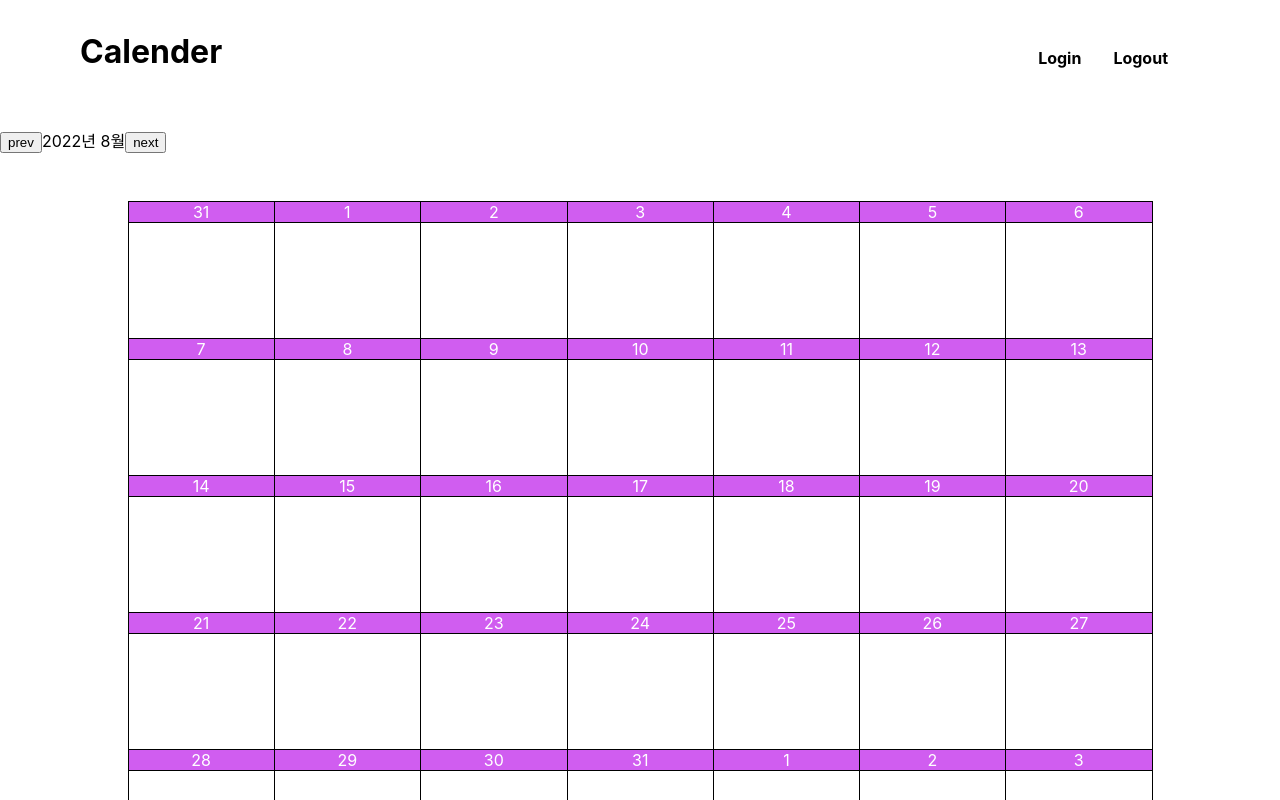
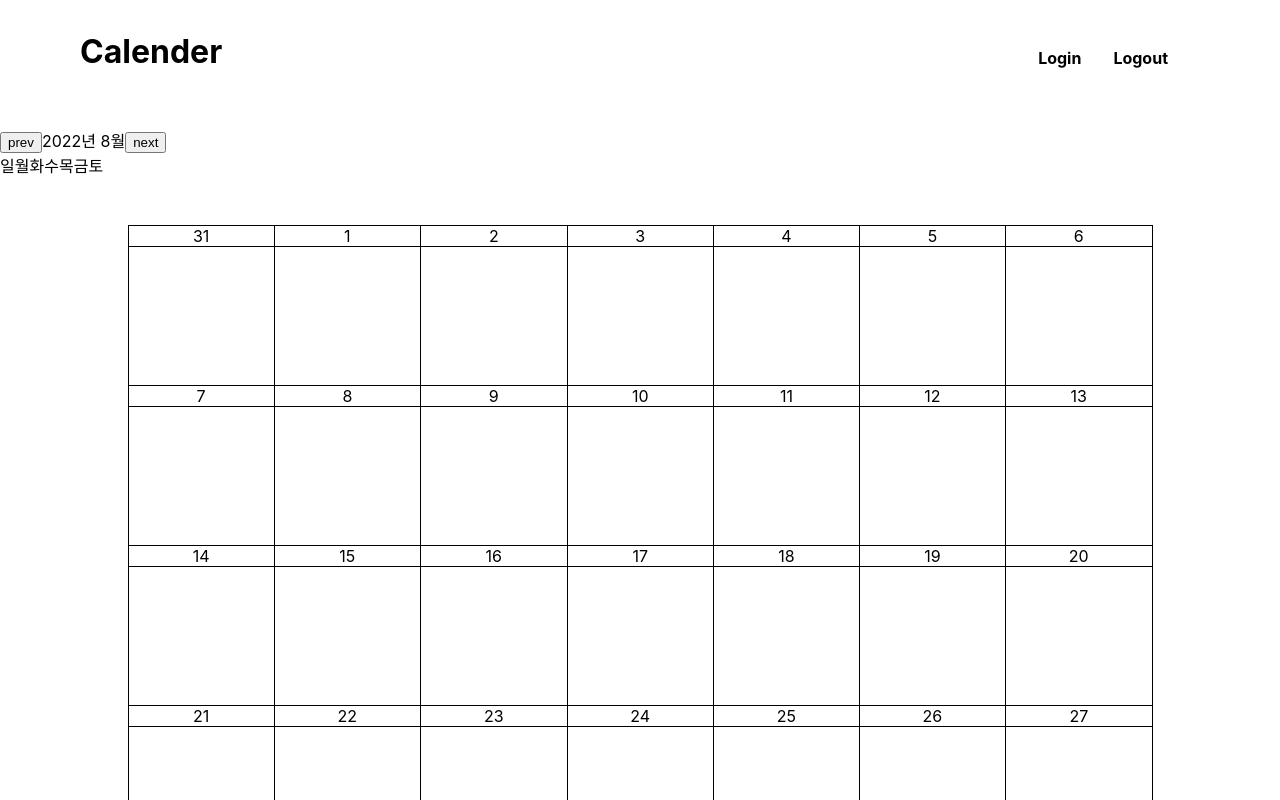
Before and after one commit to UngMon/React-Calender, a React (Create React App) app: page / in a window 1280 px wide. Shown: the top 800 px of the page. Built offline with nearby package versions, Linux system fonts and the light colour scheme.

Commit message:
AddEvent.js

```diff
--- /dev/null
+++ b/src/calender/AddEvent.js
@@ -0,0 +1,15 @@
+import classes from "./AddEvent.module.css";
+
+const AddEvent = () => {
+  const listSubmitHanlder = (event) => {
+    event.preventDefault();
+  };
+  return (
+    <form className={classes.eventMordal} onSubmit={listSubmitHanlder}>
+      <input placeholder="제목 입력" />
+      <button>저장</button>
+    </form>
+  );
+};
+
+export default AddEvent;
--- /dev/null
+++ b/src/calender/AddEvent.module.css
@@ -0,0 +1,9 @@
+
+
+.eventMordal {
+  z-index: 5;
+  width: 50%;
+  background-color: white;
+  border-radius: 10px;
+  box-shadow: 0.5;
+}
--- /dev/null
+++ b/src/calender/Calender.css
@@ -0,0 +1,46 @@
+.weekname {
+  width: 100%;
+  display: flex;
+}
+
+.presentation .week-six {
+  margin: 3rem auto;
+  padding: 0;
+  width: 80%;
+  height: 50rem;
+  border-left: 1px solid black;
+  border-bottom: 1px solid black;
+  color: black;
+  background-color: white;
+  display: grid;
+  text-align: center;
+  grid-template-columns: auto auto auto auto auto auto auto;
+  grid-template-rows: auto auto auto auto auto auto;
+}
+
+.presentation .week-fifth {
+  margin: 3rem auto;
+  padding: 0;
+  width: 80%;
+  height: 50rem;
+  border-left: 1px solid black;
+  border-bottom: 1px solid black;
+  color: black;
+  background-color: white;
+  display: grid;
+  text-align: center;
+  grid-template-columns: auto auto auto auto auto auto auto;
+  grid-template-rows: auto auto auto auto auto;
+}
+
+.calender_div {
+  border-right: 1px solid black;
+}
+
+.calender_day {
+  border-bottom: 1px solid black;
+  border-top: 1px solid black;
+  border-left: 0px;
+  background-color: white;
+  color: black;
+}
--- a/src/calender/Calender.js
+++ b/src/calender/Calender.js
@@ -1,6 +1,13 @@
-import classes from "./Calender.module.css";
+import { useState } from "react";
+import AddEvent from "./AddEvent";
+import "./Calender.css";
+
+// const week = [0, 1, 2, 3, 4, 5, 6]
+
 
 const Calender = (props) => {
+  const [eventMordal, setEventMordal]  = useState(false);
+
   let thisDates = []; //div태그 생성을 위한 날짜 배열 생성
   let differenceDay = 0;
 
@@ -45,14 +52,34 @@ const Calender = (props) => {
     }
   }
 
+  const dateClickHandler = () => {
+    setEventMordal((prevState) => !prevState)
+    console.log(eventMordal);
+  };
+
+  const thisDateLength = thisDates.length / 7;
 
   return (
-    <div className={classes.calender}>
-      {thisDates.map((date, idx) => (
-        <div key={idx} className={classes.calender_div}>
-          <div className={classes.calender_day}>{date}</div>
+    <div>
+      <div className="weekname">
+        <div>일</div>
+        <div>월</div>
+        <div>화</div>
+        <div>수</div>
+        <div>목</div>
+        <div>금</div>
+        <div>토</div>
+      </div>
+      <div className="presentation">
+        <div className={thisDateLength === 6 ? "week-six" : "week-fifth"}>
+          {thisDates.map((date, idx) => (
+            <div key={idx} className="calender_div" onClick={dateClickHandler}>
+              <div className="calender_day">{date}</div>
+            </div>
+          ))}
         </div>
-      ))}
+      </div>
+      {eventMordal && <AddEvent />}
     </div>
   );
 };
--- a/src/calender/Calender.module.css
+++ /dev/null
@@ -1,26 +0,0 @@
-.calender {
-    margin: 3rem auto;
-    padding: 0;
-    width: 80%;
-    height: 50rem;
-    border-left: 1px solid black;
-    border-bottom: 1px solid black;
-    color: black;
-    background-color: white;
-    display: grid;
-    grid-template-columns: auto auto auto auto auto auto auto;
-    grid-template-rows: auto auto auto auto auto auto;
-    text-align: center;
-}
-
-.calender_div {
-    border-right: 1px solid black;
-}
-
-.calender_day {
-    border-bottom: 1px solid black;
-    border-top: 1px solid black;
-    border-left: 0px;
-    background-color: rgb(208, 93, 240);
-    color: white;
-}
```
